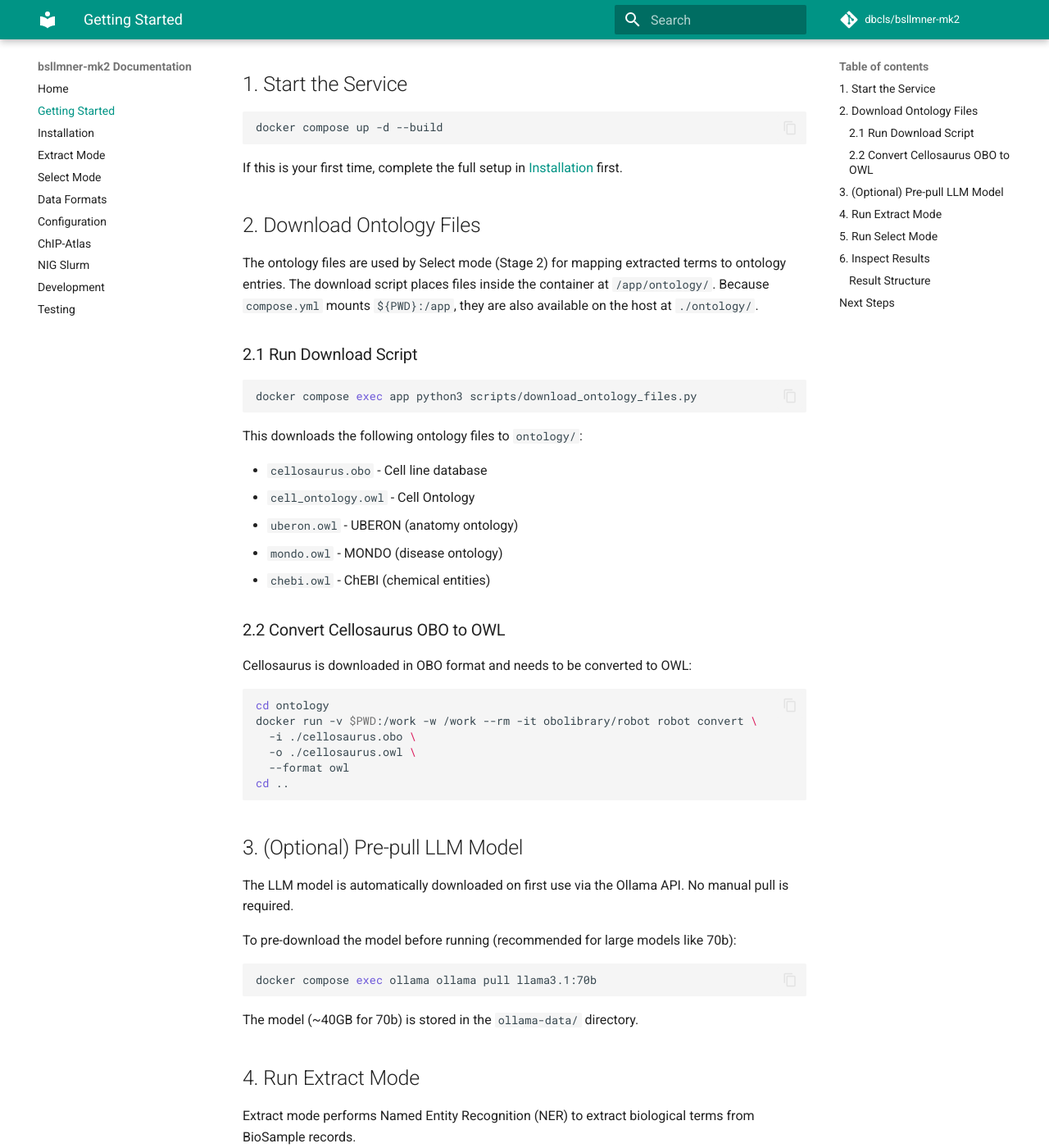
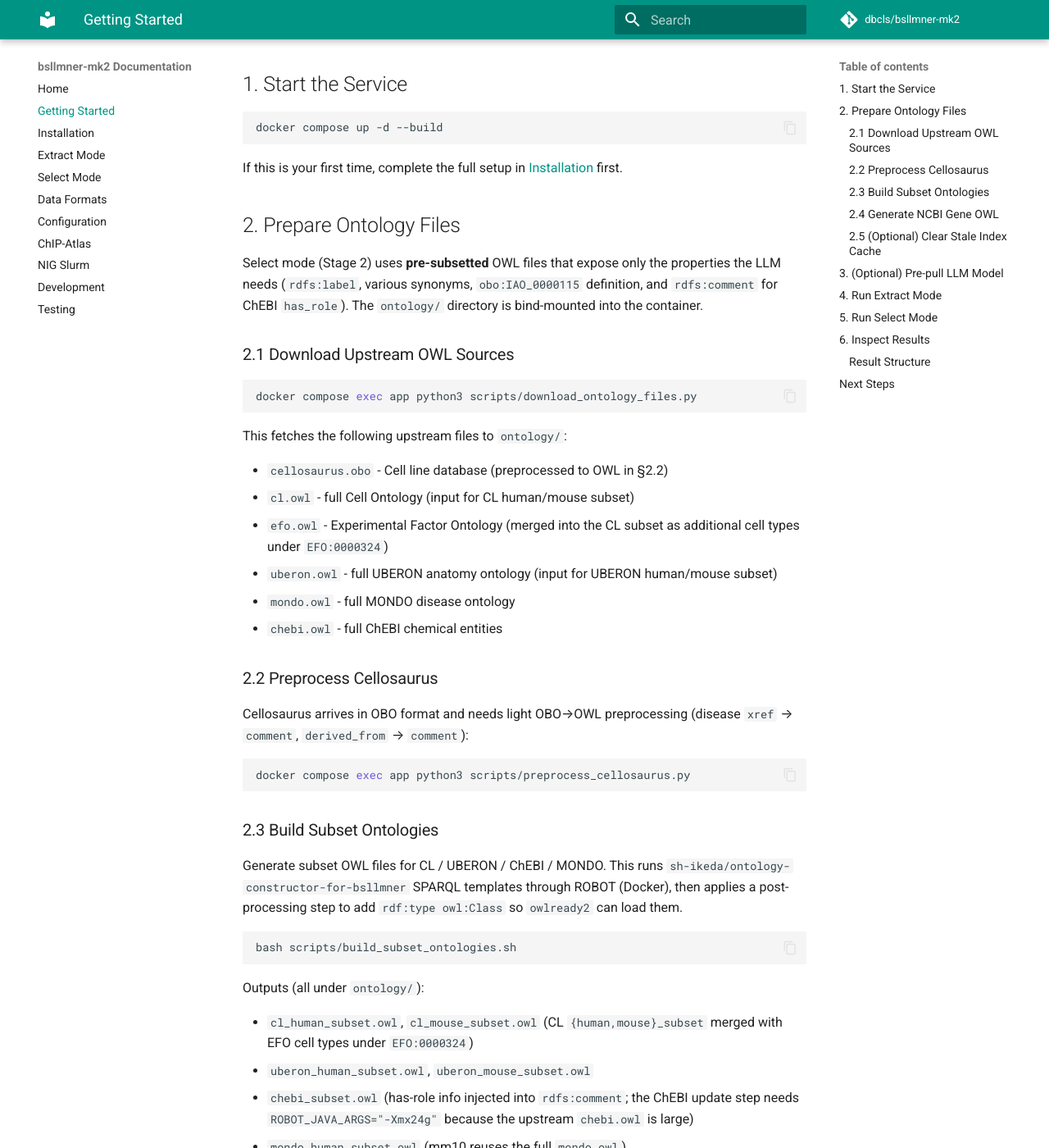
Before and after one commit to dbcls/bsllmner-mk2, an MkDocs documentation site: the page built from docs/getting-started.md, in a window 1280 px wide and 1400 px high, scrolled down 202 px. Shown: the whole window at 82% size. Built offline with MkDocs 1.6.1 and Material for MkDocs 9.7.7, drawn with Linux system fonts in a browser that asks for light colours; comment, search, counter and statistics services are not loaded; some of the changed text lies outside the part shown.

Commit message:
Migrate ontology search to subset OWLs and surface IAO_0000115 definitions

````diff
--- a/docs/getting-started.md
+++ b/docs/getting-started.md
@@ -12,35 +12,64 @@ docker compose up -d --build
 
 If this is your first time, complete the full setup in [Installation](installation.md) first.
 
-## 2. Download Ontology Files
+## 2. Prepare Ontology Files
 
-The ontology files are used by Select mode (Stage 2) for mapping extracted terms to ontology entries. The download script places files inside the container at `/app/ontology/`. Because `compose.yml` mounts `${PWD}:/app`, they are also available on the host at `./ontology/`.
+Select mode (Stage 2) uses **pre-subsetted** OWL files that expose only the properties the LLM needs (`rdfs:label`, various synonyms, `obo:IAO_0000115` definition, and `rdfs:comment` for ChEBI `has_role`). The `ontology/` directory is bind-mounted into the container.
 
-### 2.1 Run Download Script
+### 2.1 Download Upstream OWL Sources
 
 ```bash
 docker compose exec app python3 scripts/download_ontology_files.py
 ```
 
-This downloads the following ontology files to `ontology/`:
+This fetches the following upstream files to `ontology/`:
 
-- `cellosaurus.obo` - Cell line database
-- `cell_ontology.owl` - Cell Ontology
-- `uberon.owl` - UBERON (anatomy ontology)
-- `mondo.owl` - MONDO (disease ontology)
-- `chebi.owl` - ChEBI (chemical entities)
+- `cellosaurus.obo` - Cell line database (preprocessed to OWL in §2.2)
+- `cl.owl` - full Cell Ontology (input for CL human/mouse subset)
+- `efo.owl` - Experimental Factor Ontology (merged into the CL subset as additional cell types under `EFO:0000324`)
+- `uberon.owl` - full UBERON anatomy ontology (input for UBERON human/mouse subset)
+- `mondo.owl` - full MONDO disease ontology
+- `chebi.owl` - full ChEBI chemical entities
 
-### 2.2 Convert Cellosaurus OBO to OWL
+### 2.2 Preprocess Cellosaurus
 
-Cellosaurus is downloaded in OBO format and needs to be converted to OWL:
+Cellosaurus arrives in OBO format and needs light OBO→OWL preprocessing (disease `xref` → `comment`, `derived_from` → `comment`):
 
 ```bash
-cd ontology
-docker run -v $PWD:/work -w /work --rm -it obolibrary/robot robot convert \
-  -i ./cellosaurus.obo \
-  -o ./cellosaurus.owl \
-  --format owl
-cd ..
+docker compose exec app python3 scripts/preprocess_cellosaurus.py
+```
+
+### 2.3 Build Subset Ontologies
+
+Generate subset OWL files for CL / UBERON / ChEBI / MONDO. This runs `sh-ikeda/ontology-constructor-for-bsllmner` SPARQL templates through ROBOT (Docker), then applies a post-processing step to add `rdf:type owl:Class` so `owlready2` can load them.
+
+```bash
+bash scripts/build_subset_ontologies.sh
+```
+
+Outputs (all under `ontology/`):
+
+- `cl_human_subset.owl`, `cl_mouse_subset.owl` (CL `{human,mouse}_subset` merged with EFO cell types under `EFO:0000324`)
+- `uberon_human_subset.owl`, `uberon_mouse_subset.owl`
+- `chebi_subset.owl` (has-role info injected into `rdfs:comment`; the ChEBI update step needs `ROBOT_JAVA_ARGS="-Xmx24g"` because the upstream `chebi.owl` is large)
+- `mondo_human_subset.owl` (mm10 reuses the full `mondo.owl`)
+
+### 2.4 Generate NCBI Gene OWL
+
+`scripts/ncbi_gene_to_owl.py` converts NCBI's `gene_info` TSV into a per-taxon OWL file, storing the gene description (9th column) as `obo:IAO_0000115`:
+
+```bash
+# gene_info must be downloaded separately from https://ftp.ncbi.nlm.nih.gov/gene/DATA/gene_info.gz
+docker compose exec app python3 scripts/ncbi_gene_to_owl.py --taxid 9606   # -> ontology/ncbi_gene_human.owl
+docker compose exec app python3 scripts/ncbi_gene_to_owl.py --taxid 10090  # -> ontology/ncbi_gene_mouse.owl
+```
+
+### 2.5 (Optional) Clear Stale Index Cache
+
+Cache files under `ontology/index_cache/` are keyed by schema version, so stale entries are ignored automatically. If disk usage is a concern, remove them manually:
+
+```bash
+rm -rf ontology/index_cache/
 ```
 
 ## 3. (Optional) Pre-pull LLM Model
````
Also changed, not shown: docs/chip-atlas.md (+8 -2 lines), docs/data-formats.md (+6 -1 lines), docs/select-mode.md (+5 -4 lines), 11 other files.
